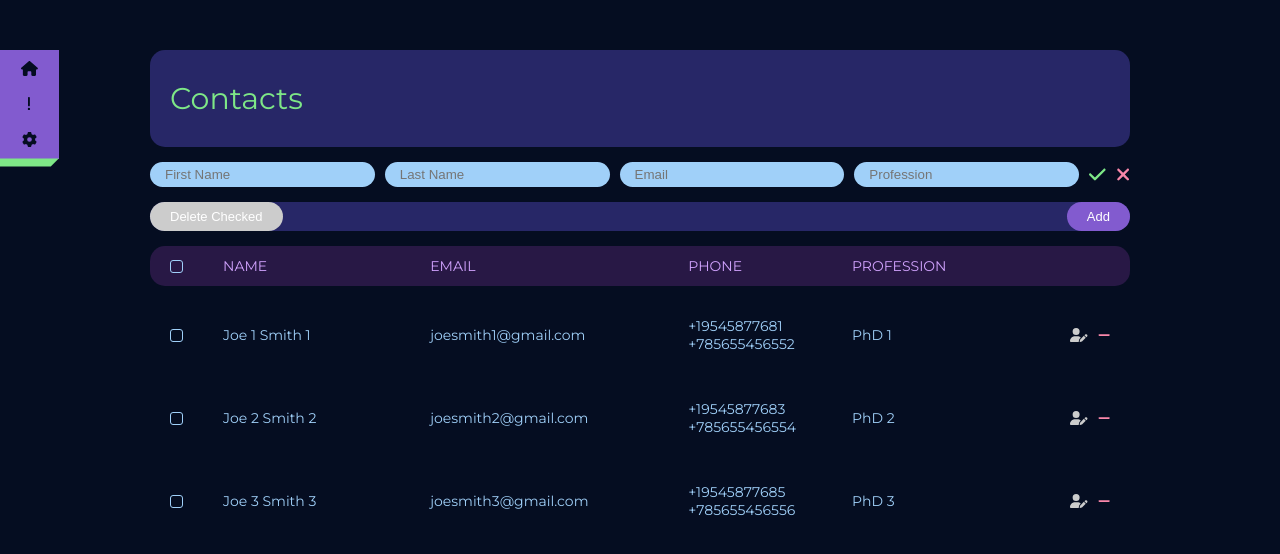
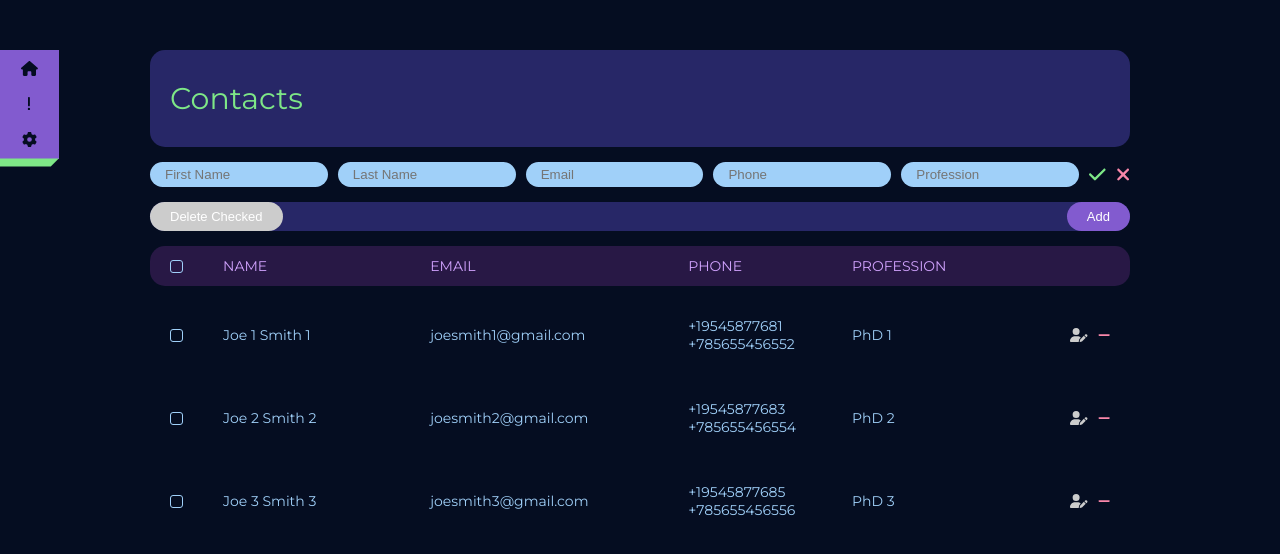
Before and after one commit to ghumash/ContactManager, a React (Create React App) app: page / in a window 1280 px wide. Shown: the top 554 px of the page. Built offline with nearby package versions, Linux system fonts and the light colour scheme.

Commit message:
Refactor: "InlineContact" component

```diff
--- a/src/List/InlineContact/InlineContact.jsx
+++ b/src/List/InlineContact/InlineContact.jsx
@@ -23,9 +23,11 @@ export default function InlineContact({
                                       }) {
   const [firstNameInput, setFirstNameInput] = useState(firstName);
   const [lastNameInput, setLastNameInput] = useState(lastName);
-  const [phoneInput, setPhoneInputInput] = useState(phone);
+  const [phoneInput, setPhoneInput] = useState(phone);
   const [emailInput, setEmailInput] = useState(email);
   const [professionInput, setProfessionInput] = useState(profession);
+
+  const [changedPhone, setChangedPhone] = useState({})
 
   const newContact = {
     id: uuidv4(),
@@ -40,7 +42,16 @@ export default function InlineContact({
     if (contact.id !== id) {
       return contact;
     } else {
-      return newContact
+      const notChangedPhones = contact.phone.filter(phoneItem => phoneItem.id !== changedPhone.id)
+      if(changedPhone) {
+        return {
+          ...newContact,
+          phone: [notChangedPhones, changedPhone]
+        }
+      } else {
+        return newContact
+      }
+
     }
   });
 
@@ -127,10 +138,20 @@ export default function InlineContact({
           setEmailInput(e.target.value);
         }}
       />
-      {phone && phone.map((phoneItem) => {
-        return <PhoneItem key={phoneItem} phoneItem={phoneItem} setContacts={setContacts} newContact={newContact}
-                          contacts={contacts} changePhone={changePhone}/>
-      })}
+      {phone ? phone.map((phoneItem) => {
+          return <PhoneItem key={phoneItem.id} id={phoneItem.id} value={phoneItem.value}
+                            setChangedPhone={setChangedPhone}/>
+        }) :
+        <input
+          className="InlineContact-item"
+          placeholder="Phone"
+          type="text"
+          value={phoneInput}
+          onChange={(e) => {
+            setPhoneInput(e.target.value);
+          }}
+        />
+      }
       <input
         className="InlineContact-item"
         placeholder="Profession"
--- a/src/List/ListItem/ListItem/PhoneItem/PhoneItem.jsx
+++ b/src/List/ListItem/ListItem/PhoneItem/PhoneItem.jsx
@@ -1,7 +1,7 @@
 import {useState} from "react";
 
-export default function PhoneItem({phoneItem}) {
-  const [phoneInputValue, setPhoneInput] = useState(phoneItem);
+export default function PhoneItem({id, value, setChangedPhone}) {
+  const [phoneInputValue, setPhoneInput] = useState(value);
 
   return (
     <input
@@ -11,6 +11,10 @@ export default function PhoneItem({phoneItem}) {
       value={phoneInputValue}
       onChange={(e) => {
         setPhoneInput(e.target.value)
+        setChangedPhone({
+          id: id,
+          value: phoneInputValue
+        })
       }}
     />
   );
```
